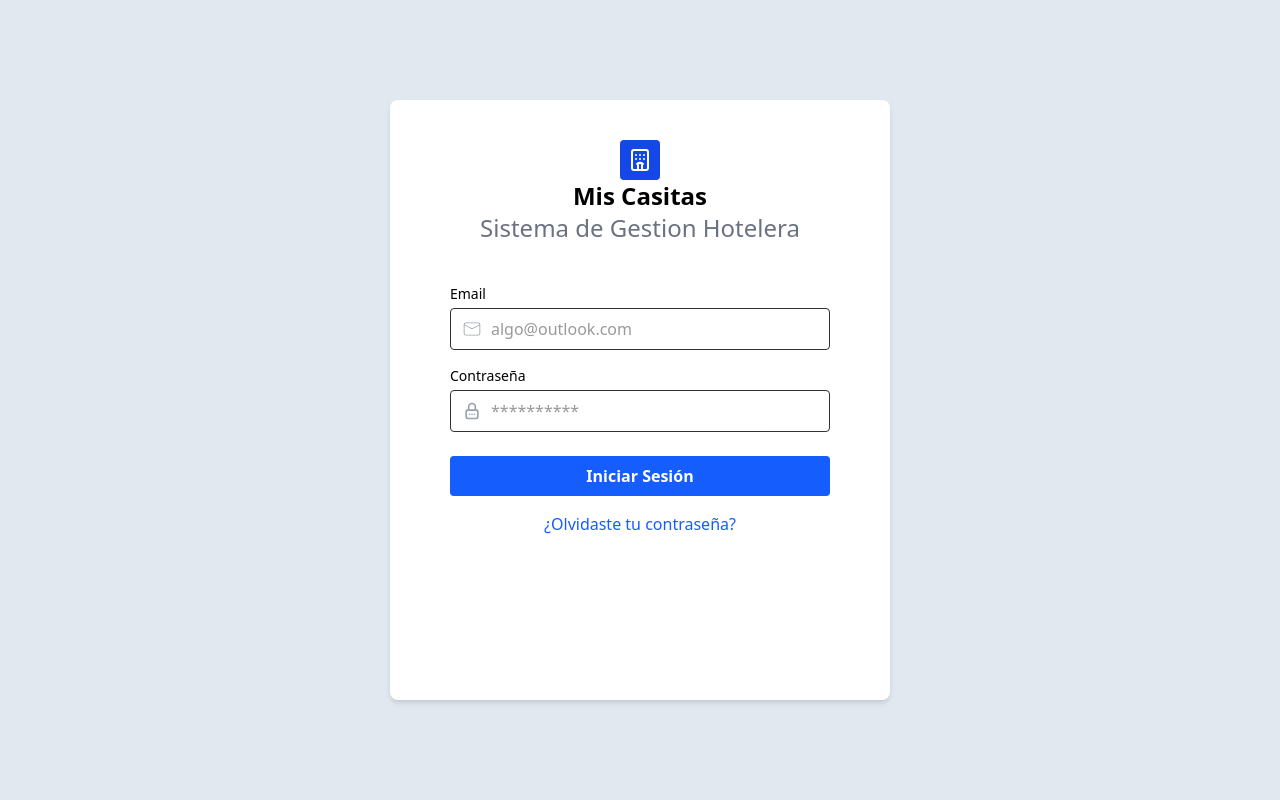
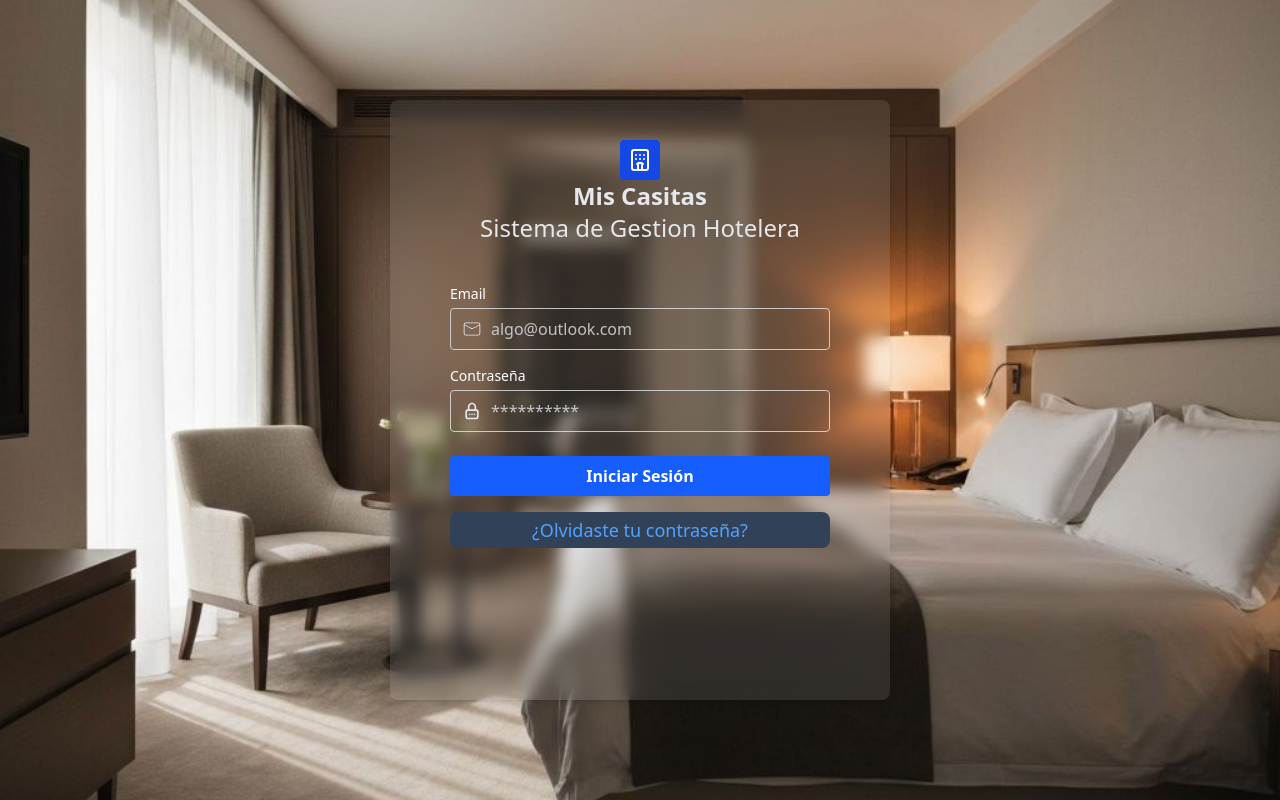
Before and after one commit to NovaTechdDes/hotel, a React (Vite) app: page /login in a window 1280 px wide. Built offline with nearby package versions, Linux system fonts and the light colour scheme; no server answers; what @react-pdf/renderer would draw is missing.

Commit message:
Agregando fondo al login

```diff
--- a/src/index.css
+++ b/src/index.css
@@ -54,3 +54,13 @@ input[type="date"] {
   -webkit-appearance: auto !important;
   /* Para navegadores basados en WebKit (Chrome, Safari) */
 }
+
+#login{
+  background-image: url('/login-bg.jpg');
+  background-color: transparent;
+  background-size: cover;
+  background-position: center;
+  background-repeat: no-repeat;
+  width: 100vw;
+  height: 100vh;
+}
--- a/src/pages/auth/Login.tsx
+++ b/src/pages/auth/Login.tsx
@@ -30,43 +30,43 @@ export const Login = () => {
   };
 
   return (
-    <div className="w-screen h-screen">
-      <div className="flex flex-col items-center justify-center h-full bg-slate-200">
-        <div className="bg-white rounded-lg flex flex-col items-center w-[500px] h-[600px] shadow-md pt-10 text-black px-5">
+    <div id="login" className="w-screen h-screen">
+      <div className="flex flex-col items-center justify-center h-full ">
+        <div className="bg-white/10 backdrop-blur-sm rounded-lg flex flex-col items-center w-[500px] h-[600px] shadow-md pt-10 text-black px-5">
           <div className="flex flex-col items-center justify-center">
             <LuHotel size={40} className="text-2xl font-bold text-center bg-blue-700 p-2 rounded text-white" />
-            <h1 className="text-2xl font-bold text-center">Mis Casitas</h1>
-            <h3 className="text-2xl text-gray-500 text-center">Sistema de Gestion Hotelera</h3>
+            <h1 className="text-2xl text-gray-200 font-bold text-center">Mis Casitas</h1>
+            <h3 className="text-2xl text-gray-200 text-center">Sistema de Gestion Hotelera</h3>
           </div>
           <div className="mt-10 text-left px-10 w-full">
             <p className="text-red-500">{error}</p>
           </div>
           <form className="flex flex-col gap-4 w-full  px-10" onSubmit={handleLogin}>
             <div className="flex w-full flex-col gap-1">
-              <label className="text-sm">Email</label>
+              <label className="text-sm text-white">Email</label>
               <div className="relative full">
-                <CiMail size={20} className="absolute left-3 top-1/2 -translate-y-1/2 text-gray-400" />
+                <CiMail size={20} className="absolute left-3 top-1/2 -translate-y-1/2 text-gray-200" />
                 <input
                   value={email}
                   onChange={(e) => setEmail(e.target.value)}
                   type="email"
                   name="email"
-                  className="border w-full px-10 py-2 opacity-80 rounded focus:outline-none focus:ring-2 focus:ring-blue-500"
+                  className="border border-gray-200 text-white w-full px-10 placeholder:text-gray-200 py-2 opacity-80 rounded focus:outline-none focus:ring-2 focus:ring-blue-500"
                   placeholder="algo@outlook.com"
                 />
               </div>
             </div>
             <div>
               <label className="flex flex-col gap-1">
-                <span className="text-sm">Contraseña</span>
+                <span className="text-sm text-white">Contraseña</span>
                 <div className="relative w-full">
-                  <TbLockPassword size={20} className="absolute left-3 top-1/2 -translate-y-1/2 text-gray-400" />
+                  <TbLockPassword size={20} className="absolute left-3 top-1/2 -translate-y-1/2 text-gray-200" />
                   <input
                     value={password}
                     onChange={(e) => setPassword(e.target.value)}
                     type="password"
                     name="contrasena"
-                    className="border w-full px-10 py-2 opacity-80 rounded focus:outline-none focus:ring-2 focus:ring-blue-500 pr-10"
+                    className="border border-gray-200 text-white w-full placeholder:text-gray-200 px-10 py-2 opacity-80 rounded focus:outline-none focus:ring-2 focus:ring-blue-500 pr-10"
                     placeholder="**********"
                   />
                 </div>
@@ -75,7 +75,7 @@ export const Login = () => {
             <button disabled={loading} type="submit" className="mt-2 cursor-pointer hover:opacity-80 bg-blue-600 text-white font-semibold py-2 rounded hover:bg-blue-700 transition">
               {loading ? 'Inicinado...' : 'Iniciar Sesión'}
             </button>
-            <Link to="/recuperar-contraseña" className="text-blue-600 hover:underline text-center">
+            <Link to="/recuperar-contraseña" className="text-blue-400 bg-slate-700 px-2 py-1 rounded-lg text-lg hover:underline text-center">
               ¿Olvidaste tu contraseña?
             </Link>
           </form>
```
Also changed, not shown: public/login-bg.jpg (added).
